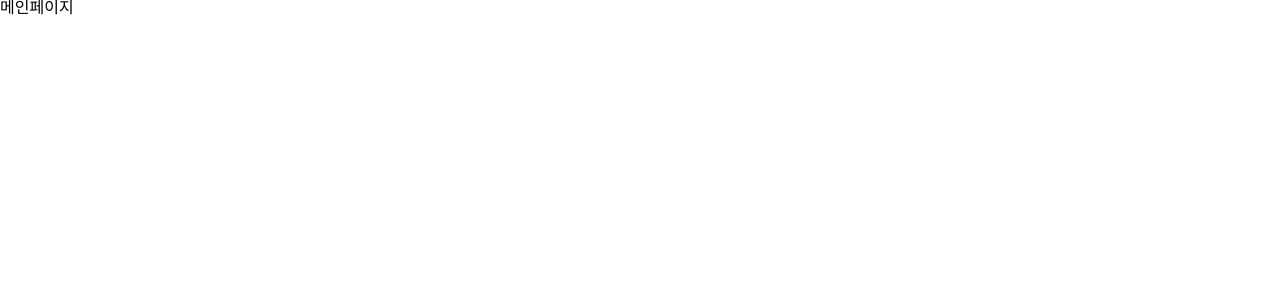
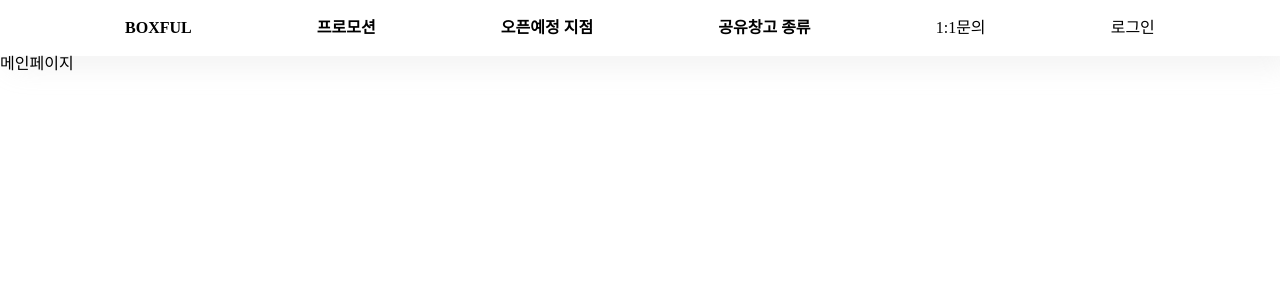
Before and after one commit to seolhs04/react_atomic-design, a React (Create React App) app: page / in a window 1280 px wide. Shown: the top 300 px of the page. Built offline with nearby package versions, Linux system fonts and the light colour scheme.

Commit message:
텍스트, 버튼, NavBar 구현

```diff
--- a/src/App.tsx
+++ b/src/App.tsx
@@ -1,5 +1,6 @@
 import React from "react";
 import { Routes, Route } from "react-router-dom";
+import { NavBar } from "./components/molcules";
 import GlobalStyle from "./GlobalStyle";
 
 import Main from "./pages/Main";
@@ -8,6 +9,7 @@ export default function App() {
   return (
     <div className="App">
       <GlobalStyle />
+      <NavBar />
       <Routes>
         <Route path="/" element={<Main />} />
       </Routes>
--- /dev/null
+++ b/src/components/atoms/Button/index.tsx
@@ -0,0 +1,16 @@
+import * as S from "./style";
+
+interface ButtonProps {
+  innerText: string;
+  ButtonColor?: "yellow" | "navy";
+  size?: "small" | "medium" | "large";
+  onClick?: () => void;
+}
+
+export default function Button({ innerText, onClick, ButtonColor, size = "medium" }: ButtonProps) {
+  return (
+    <S.Button onClick={onClick} size={size} ButtonColor={ButtonColor}>
+      {innerText}
+    </S.Button>
+  );
+}
--- /dev/null
+++ b/src/components/atoms/Button/style.tsx
@@ -0,0 +1,57 @@
+import styled, { css } from "styled-components";
+
+interface ButtonProps {
+  ButtonColor?: "yellow" | "navy";
+  size?: "small" | "medium" | "large";
+}
+
+export const Button = styled.button`
+  font-weight: bold;
+  border-radius: 4rem;
+  padding: 0.5rem 1rem;
+  cursor: pointer;
+  ${(props: ButtonProps) => {
+    switch (props.ButtonColor) {
+      case "yellow":
+        return css`
+          color: #444;
+          background: #f8d340;
+          border: 2px solid #f8d340;
+          &:hover {
+            background: #d3b022;
+            border: 2px solid #d3b022;
+            color: white;
+          }
+        `;
+      case "navy":
+        return css`
+          background: none;
+          color: #324a5e;
+          border: 2px solid #324a5e;
+          &:hover {
+            background: #324a5e;
+            color: white;
+          }
+        `;
+    }
+  }}
+  ${(props: ButtonProps) => {
+    switch (props.size) {
+      case "small":
+        return css`
+          min-width: 4rem;
+          min-height: 2rem;
+        `;
+      case "medium":
+        return css`
+          min-width: 8rem;
+          min-height: 3rem;
+        `;
+      case "large":
+        return css`
+          min-width: 12rem;
+          min-height: 3rem;
+        `;
+    }
+  }}
+`;
--- /dev/null
+++ b/src/components/atoms/Text/index.tsx
@@ -0,0 +1,25 @@
+import * as S from "./style";
+
+interface TextProps {
+  innerText: string;
+  color?: string;
+  bold?: boolean;
+  hover?: boolean;
+  size?: "small" | "medium" | "large";
+  onClick?: () => void;
+}
+
+export default function Text({
+  innerText,
+  onClick,
+  color = "black",
+  size = "small",
+  bold = false,
+  hover = false,
+}: TextProps) {
+  return (
+    <S.Text onClick={onClick} size={size} color={color} bold={bold} hover={hover}>
+      {innerText}
+    </S.Text>
+  );
+}
--- /dev/null
+++ b/src/components/atoms/Text/style.tsx
@@ -0,0 +1,38 @@
+import styled, { css } from "styled-components";
+
+interface TextProps {
+  color: string;
+  size?: "small" | "medium" | "large";
+  bold?: boolean;
+  hover?: boolean;
+}
+
+export const Text = styled.div`
+  width: fit-content;
+  font-weight: ${(props: TextProps) => (props.bold ? "bold" : "inherit")}};
+  ${(props: TextProps) =>
+    props.hover &&
+    css`
+      cursor: pointer;
+      &:hover {
+        color: #00c4b4;
+      }
+    `};
+  color: ${(props: TextProps) => props.color};
+    ${(props: TextProps) => {
+      switch (props.size) {
+        case "small":
+          return css`
+            font-size: 1em;
+          `;
+        case "medium":
+          return css`
+            font-size: 1.5em;
+          `;
+        case "large":
+          return css`
+            font-size: 2em;
+          `;
+      }
+    }};
+`;
--- /dev/null
+++ b/src/components/atoms/index.ts
@@ -0,0 +1,2 @@
+export { default as Button } from "./Button";
+export { default as Text } from "./Text";
--- /dev/null
+++ b/src/components/molcules/NavBar/index.tsx
@@ -0,0 +1,18 @@
+import { Text } from "../../atoms";
+import { useNavigate } from "react-router-dom";
+
+import * as S from "./style";
+
+export default function NavBar() {
+  const navigate = useNavigate();
+  return (
+    <S.NavBar>
+      <Text innerText="BOXFUL" bold={true} onClick={() => navigate("/")} />
+      <Text innerText="프로모션" bold={true} hover={true} />
+      <Text innerText="오픈예정 지점" bold={true} hover={true} />
+      <Text innerText="공유창고 종류" bold={true} hover={true} />
+      <Text innerText="1:1문의" hover={true} />
+      <Text innerText="로그인" hover={true} />
+    </S.NavBar>
+  );
+}
--- /dev/null
+++ b/src/components/molcules/NavBar/style.tsx
@@ -0,0 +1,9 @@
+import styled from "styled-components";
+
+export const NavBar = styled.div`
+  display: flex;
+  height: 3.5rem;
+  justify-content: space-evenly;
+  align-items: center;
+  box-shadow: rgb(189 189 189 / 20%) 10px 10px 30px 0px;
+`;
--- /dev/null
+++ b/src/components/molcules/index.ts
@@ -0,0 +1 @@
+export { default as NavBar } from "./NavBar";
--- a/src/pages/Main/index.tsx
+++ b/src/pages/Main/index.tsx
@@ -1,4 +1,5 @@
 import React from "react";
+import { Button, Text } from "../../components/atoms";
 
 export default function Main() {
   return <div>메인페이지</div>;
```
